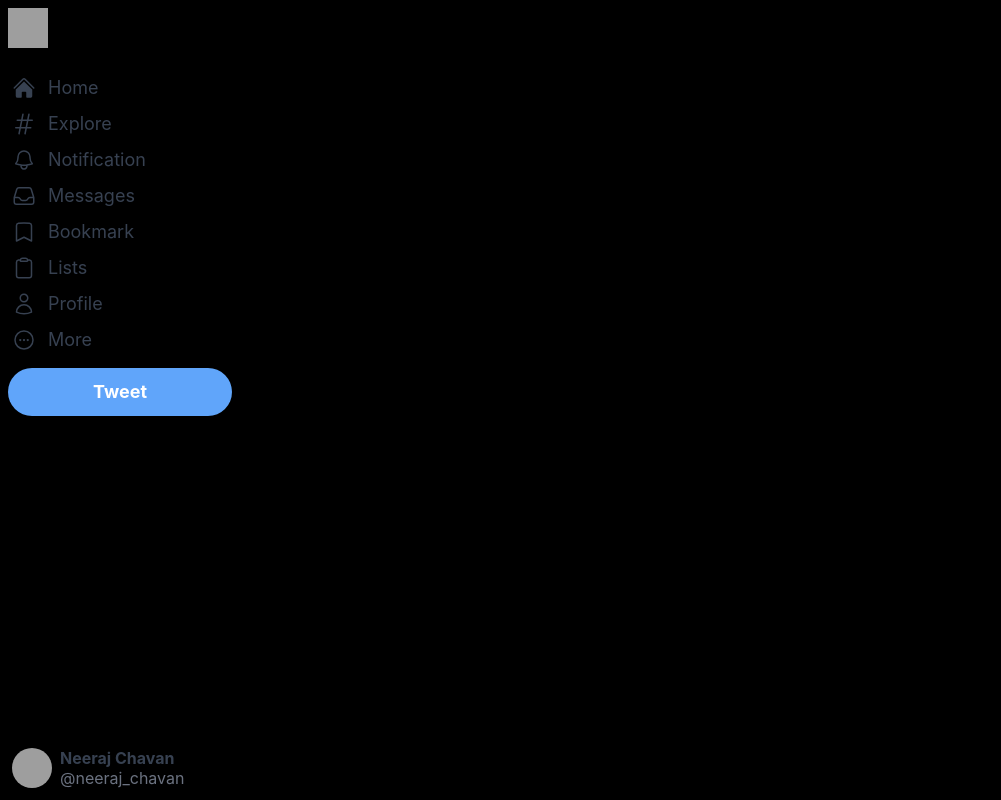
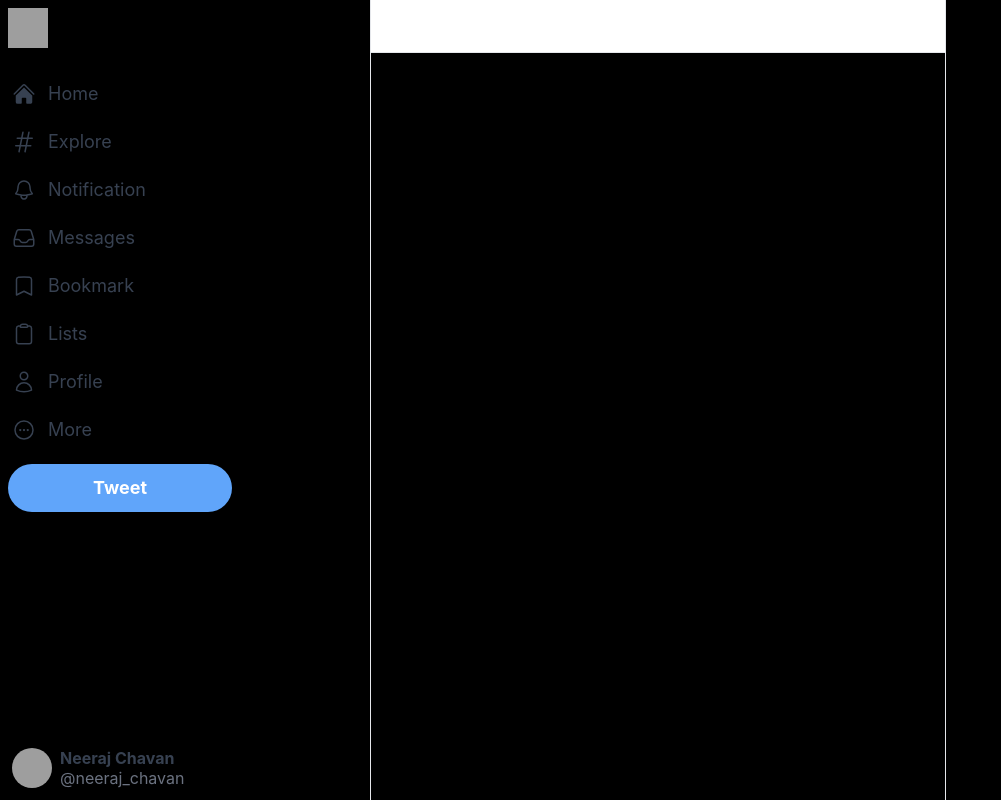
Before and after one commit to neerajchavan/next-js-twitter-clone, a Next.js app: page / in a window 1280 px wide. Shown: the whole page, without its empty margins (0-1001 px from the left). Built offline with nearby package versions, Linux system fonts and the light colour scheme; grey boxes are pictures that could not be loaded.

Commit message:
created feed component header

```diff
--- /dev/null
+++ b/components/Feed.js
@@ -0,0 +1,16 @@
+import { SparklesIcon } from "@heroicons/react/24/outline";
+
+const Feed = () => {
+  return (
+    <div className="xl:ml-[370px] border-l border-r border-gray-200 xl:min-w-[576px] sm:ml-[73x] flex-grow max-w-xl">
+      <div className="flex py-2 px-3 sticky top-0 z-50 bg-white border-b border-color-gray-200">
+        <h2 className="text-lg sm:text-xl font-bold cursor-pointer">Home</h2>
+        <div className="hoverEffect flex items-center justify-center px-0 ml-auto w-9 h-9">
+            <SparklesIcon className="h-5"/>
+        </div>
+      </div>
+    </div>
+  );
+};
+
+export default Feed;
--- a/components/SidebarMenuItem.js
+++ b/components/SidebarMenuItem.js
@@ -2,7 +2,7 @@ import React from 'react';
 
 const SideBarMenuItem = ({ text, Icon, active }) => {
   return (
-    <div className="hoverEffect flex items-center justify-content-center text-gray-700 xl:justify-start text-lg space-x-3">
+    <div className="hoverEffect flex items-center justify-content-center text-gray-700 xl:justify-start text-lg space-x-3 h-12">
       <Icon className="h-6" />
       <span className={`${active && 'font-bold'} hidden xl:inline`}>
         {text}
--- a/pages/index.js
+++ b/pages/index.js
@@ -1,3 +1,4 @@
+import Feed from '../components/Feed';
 import Sidebar from '../components/Sidebar';
 
 export default function Home() {
@@ -5,7 +6,7 @@ export default function Home() {
     <main className='flex min-h-screen max-w-7x1 mx-auto'>
       {/* Sidebar */}
       <Sidebar />
-      {/* Feed  */}
+      <Feed />
       {/* Widgets  */}
       {/* Modal */}
     </main>
```
